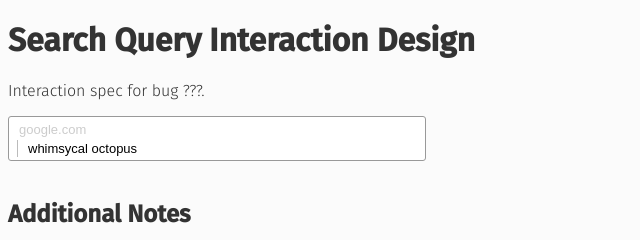
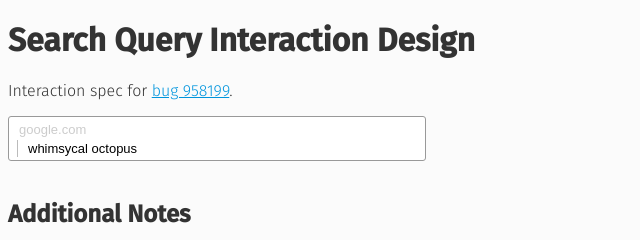
Before and after one commit to phlsa/ff-search-callout-2, a plain HTML site: page index.html in a window 1280 px wide. Shown: the top 240 px of the page, 0-640 px from the left. Drawn offline with Linux system fonts and the light colour scheme.

Commit message:
added bug number

```diff
--- a/index.html
+++ b/index.html
@@ -11,7 +11,7 @@
 </head>
 <body>
 <h1>Search Query Interaction Design</h1>
-<p>Interaction spec for bug ???.</p>
+<p>Interaction spec for <a href="https://bugzilla.mozilla.org/show_bug.cgi?id=958199">bug 958199</a>.</p>
 
 <div id="app">
   <div class="url-bar">
```
